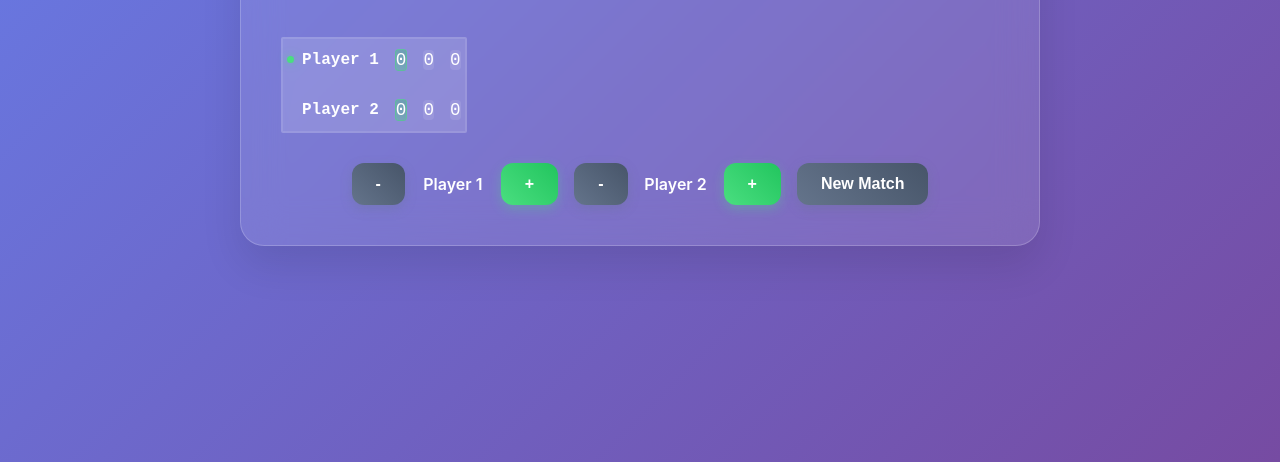
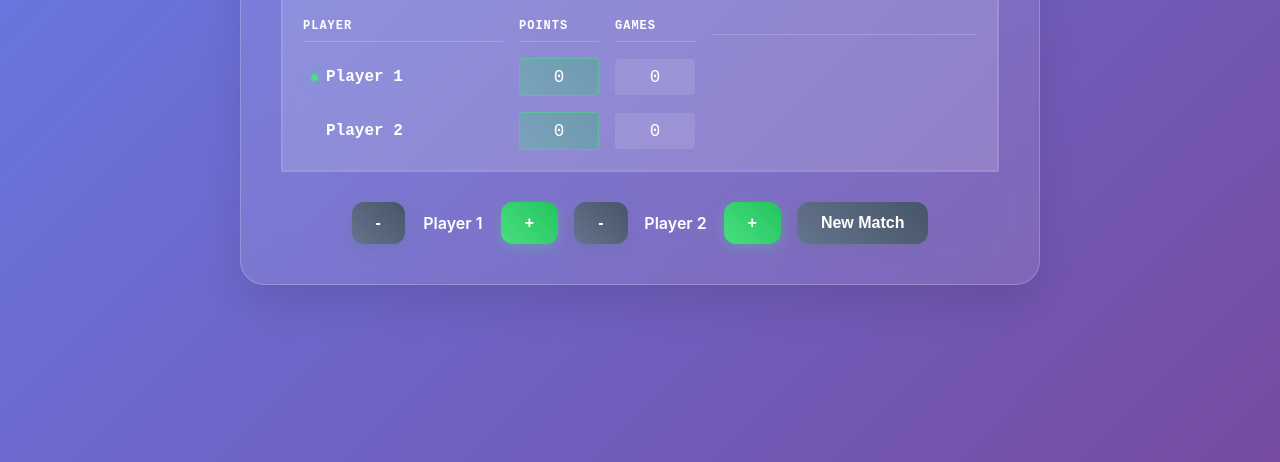
Before and after one commit to Arthamys/tennis_scorer, a website with bundled scripts: page index.html in a window 1280 px wide. Shown: the part 338-800 px from the top of the page. Built offline with nearby package versions, Linux system fonts and the light colour scheme.

Commit message:
Keep previous set info on screen

```diff
--- a/index.html
+++ b/index.html
@@ -57,11 +57,11 @@
 
         .match-info {
             display: flex;
-            justify-content: space-between;
+            justify-content: center;
             align-items: center;
             margin-bottom: 30px;
             gap: 20px;
-
+            width: 100%;
         }
 
 
@@ -69,13 +69,15 @@
         .score-display {
             background: rgba(255, 255, 255, 0.15);
             border-radius: 2px;
-            padding: 4px;
+            padding: 20px;
             border: 2px solid rgba(255, 255, 255, 0.1);
+            width: 100%;
+            overflow-x: auto;
         }
 
         .scoreboard {
             display: grid;
-            grid-template-columns: 1fr auto auto auto;
+            grid-template-columns: 200px 80px 80px 1fr;
             gap: 16px;
             align-items: center;
             font-family: monospace;
@@ -102,12 +104,14 @@
         .player-name-cell {
             font-size: 1rem;
             font-weight: 600;
-            padding: 8px 0;
+            padding: 8px;
             cursor: pointer;
             display: flex;
             align-items: center;
             gap: 8px;
             transition: background-color 0.2s ease;
+            min-width: 0;
+            width: 200px;
         }
 
         .player-name-cell:hover {
@@ -135,12 +139,31 @@
             font-weight: 500;
             background: rgba(255, 255, 255, 0.1);
             border-radius: 4px;
-            min-width: 0px;
+            padding: 8px 4px;
+            width: 80px;
         }
 
         .score-cell.current-game {
             background: linear-gradient(45deg, rgba(74, 222, 128, 0.3), rgba(34, 197, 94, 0.3));
             border: 1px solid rgba(74, 222, 128, 0.5);
+        }
+
+        .set-history-cell {
+            text-align: center;
+            font-size: 1rem;
+            font-weight: 500;
+            background: rgba(255, 255, 255, 0.05);
+            border-radius: 4px;
+            min-width: 60px;
+            padding: 8px 4px;
+        }
+
+        #set-headers-container,
+        #player1-sets-container,
+        #player2-sets-container {
+            display: flex;
+            gap: 16px;
+            align-items: center;
         }
 
         .controls {
@@ -357,25 +380,31 @@
 
         <div class="match-info">
             <div class="score-display">
-                <div class="scoreboard">
-                    <div class="player-row">
+                <div class="scoreboard" id="scoreboard">
+                    <div class="scoreboard-header">
+                        <div>Player</div>
+                        <div>Points</div>
+                        <div>Games</div>
+                        <div id="set-headers-container"></div>
+                    </div>
+                    <div class="player-row" id="player1Row">
                         <div class="player-name-cell" id="player1NameScore">
                             <div class="serve-indicator" id="serve1"></div>
                             <span>Player 1</span>
                         </div>
                         <div class="score-cell current-game" id="gameScore1">0</div>
                         <div class="score-cell" id="games1">0</div>
-                        <div class="score-cell" id="sets1">0</div>
+                        <div id="player1-sets-container"></div>
                     </div>
 
-                    <div class="player-row">
+                    <div class="player-row" id="player2Row">
                         <div class="player-name-cell" id="player2NameScore">
                             <div class="serve-indicator" id="serve2"></div>
                             <span>Player 2</span>
                         </div>
                         <div class="score-cell current-game" id="gameScore2">0</div>
                         <div class="score-cell" id="games2">0</div>
-                        <div class="score-cell" id="sets2">0</div>
+                        <div id="player2-sets-container"></div>
                     </div>
                 </div>
             </div>
--- a/tennis-scorer.ts
+++ b/tennis-scorer.ts
@@ -225,17 +225,18 @@ class TennisScorer {
     }
 
     private updateDisplay(): void {
-        // Update game scores
+        // Update game scores (points)
         document.getElementById('gameScore1')!.textContent =
             this.getGameScoreDisplay(this.state.player1.points, this.state.player2.points);
         document.getElementById('gameScore2')!.textContent =
             this.getGameScoreDisplay(this.state.player2.points, this.state.player1.points);
 
-        // Update sets and games
-        document.getElementById('sets1')!.textContent = this.state.player1.sets.toString();
-        document.getElementById('sets2')!.textContent = this.state.player2.sets.toString();
+        // Update current games
         document.getElementById('games1')!.textContent = this.state.player1.games.toString();
         document.getElementById('games2')!.textContent = this.state.player2.games.toString();
+
+        // Update set history headers and cells
+        this.updateSetHistory();
 
         // Update server indicator
         document.getElementById('serve1')!.classList.toggle('active', this.state.server === 1);
@@ -250,6 +251,40 @@ class TennisScorer {
             winnerDiv.style.display = 'block';
         } else {
             winnerDiv.style.display = 'none';
+        }
+    }
+
+    private updateSetHistory(): void {
+        // Update set headers
+        const setHeadersContainer = document.getElementById('set-headers-container')!;
+        setHeadersContainer.innerHTML = '';
+
+        for (let i = 0; i < this.state.scoreHistory.length; i++) {
+            const headerDiv = document.createElement('div');
+            headerDiv.textContent = `Set ${i + 1}`;
+            setHeadersContainer.appendChild(headerDiv);
+        }
+
+        // Update player 1 set history
+        const player1SetsContainer = document.getElementById('player1-sets-container')!;
+        player1SetsContainer.innerHTML = '';
+
+        for (let i = 0; i < this.state.scoreHistory.length; i++) {
+            const setCell = document.createElement('div');
+            setCell.className = 'set-history-cell';
+            setCell.textContent = this.state.scoreHistory[i].player1.toString();
+            player1SetsContainer.appendChild(setCell);
+        }
+
+        // Update player 2 set history
+        const player2SetsContainer = document.getElementById('player2-sets-container')!;
+        player2SetsContainer.innerHTML = '';
+
+        for (let i = 0; i < this.state.scoreHistory.length; i++) {
+            const setCell = document.createElement('div');
+            setCell.className = 'set-history-cell';
+            setCell.textContent = this.state.scoreHistory[i].player2.toString();
+            player2SetsContainer.appendChild(setCell);
         }
     }
 }
```
